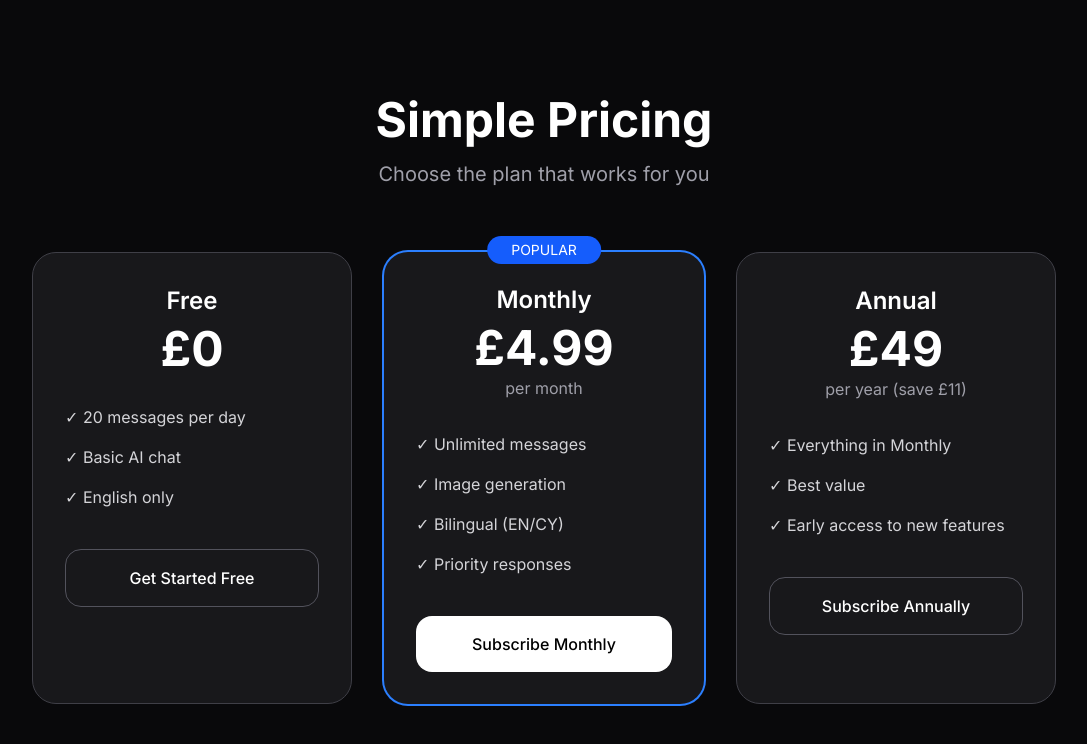
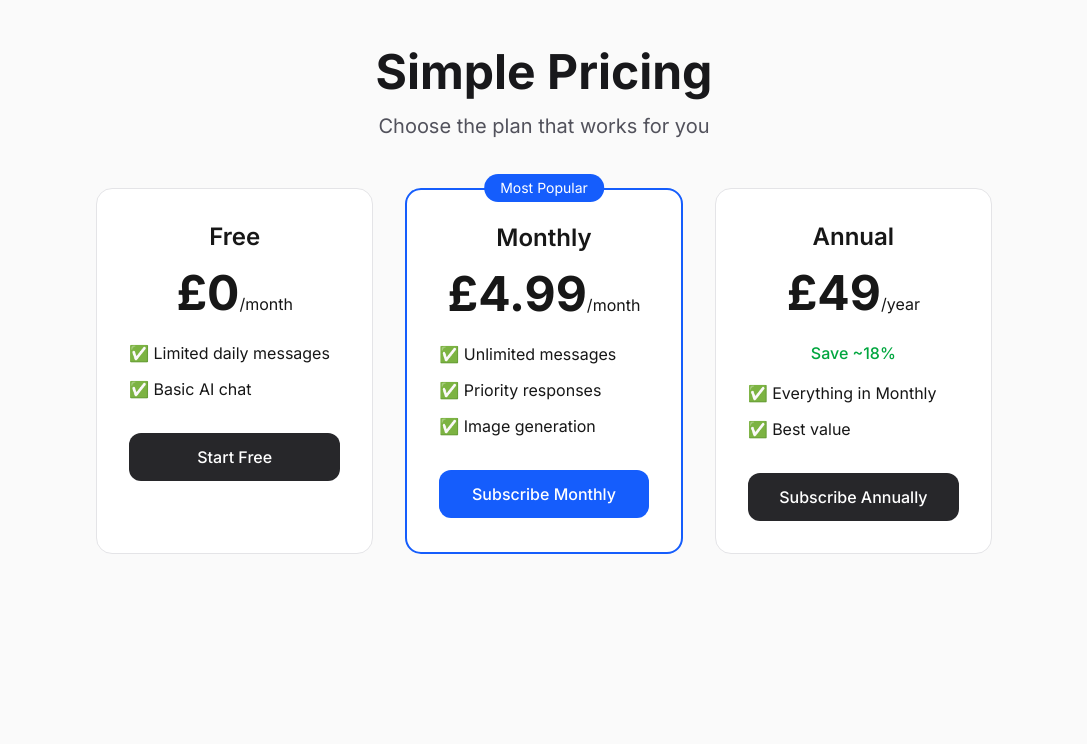
Before and after one commit to walesai/a-wales, a Next.js app: page /pricing in a window 1280 px wide. Shown: the top 744 px of the page, without its empty margins (96-1183 px from the left). Built offline with nearby package versions, Linux system fonts and the light colour scheme.

Commit message:
Update pricing page with better button handling

```diff
--- a/app/pricing/page.tsx
+++ b/app/pricing/page.tsx
@@ -1,67 +1,91 @@
 'use client';
 
-export default function PricingPage() {
-  const handleCheckout = async (plan: string) => {
+import { useState } from 'react';
+
+export default function Pricing() {
+  const [loading, setLoading] = useState<string | null>(null);
+
+  const handleCheckout = async (plan: 'monthly' | 'annual') => {
+    setLoading(plan);
+
     try {
-      const response = await fetch('/api/create-checkout-session', {
+      const res = await fetch('/api/create-checkout-session', {
         method: 'POST',
         headers: { 'Content-Type': 'application/json' },
         body: JSON.stringify({ plan }),
       });
 
-      const data = await response.json();
+      const data = await res.json();
+
       if (data.url) {
         window.location.href = data.url;
       } else {
-        alert('Error: No checkout URL received');
+        alert('No checkout URL received. Please check console (Option + ⌘ + J)');
+        console.error('No URL:', data);
       }
     } catch (error) {
-      alert('Error connecting to payment system. Please try again.');
+      console.error('Error:', error);
+      alert('Something went wrong. Check console for details.');
+    } finally {
+      setLoading(null);
     }
   };
 
   return (
-    <div className="min-h-screen bg-zinc-950 text-white py-24 px-6">
-      <div className="max-w-5xl mx-auto text-center">
-        <h1 className="text-5xl font-bold mb-4">Simple Pricing</h1>
-        <p className="text-xl text-zinc-400 mb-16">Choose the plan that works for you</p>
+    <div className="min-h-screen bg-zinc-50 py-12 px-4">
+      <div className="max-w-4xl mx-auto text-center">
+        <h1 className="text-5xl font-bold mb-4 text-zinc-900">Simple Pricing</h1>
+        <p className="text-xl text-zinc-600 mb-12">Choose the plan that works for you</p>
 
         <div className="grid md:grid-cols-3 gap-8">
-          <div className="bg-zinc-900 rounded-3xl p-8 border border-zinc-700">
-            <h3 className="text-2xl font-semibold mb-2">Free</h3>
-            <div className="text-5xl font-bold mb-8">£0</div>
-            <ul className="space-y-4 text-left mb-10 text-zinc-300">
-              <li>✓ 20 messages per day</li>
-              <li>✓ Basic AI chat</li>
-              <li>✓ English only</li>
+          {/* Free Plan */}
+          <div className="bg-white p-8 rounded-2xl border border-zinc-200">
+            <h3 className="text-2xl font-semibold mb-4">Free</h3>
+            <p className="text-5xl font-bold mb-6">£0<span className="text-base font-normal">/month</span></p>
+            <ul className="space-y-3 mb-8 text-left">
+              <li>✅ Limited daily messages</li>
+              <li>✅ Basic AI chat</li>
             </ul>
-            <a href="/chat" className="block w-full py-4 border border-zinc-600 rounded-2xl font-medium text-white">Get Started Free</a>
+            <a href="/chat" className="block w-full py-3 bg-zinc-800 text-white rounded-xl font-medium">
+              Start Free
+            </a>
           </div>
 
-          <div className="bg-zinc-900 rounded-3xl p-8 ring-2 ring-blue-500 relative">
-            <div className="absolute -top-4 left-1/2 -translate-x-1/2 bg-blue-600 text-white text-sm px-6 py-1 rounded-full">POPULAR</div>
-            <h3 className="text-2xl font-semibold mb-2">Monthly</h3>
-            <div className="text-5xl font-bold mb-1">£4.99</div>
-            <div className="text-zinc-400 mb-8">per month</div>
-            <ul className="space-y-4 text-left mb-10 text-zinc-300">
-              <li>✓ Unlimited messages</li>
-              <li>✓ Image generation</li>
-              <li>✓ Bilingual (EN/CY)</li>
-              <li>✓ Priority responses</li>
+          {/* Monthly */}
+          <div className="bg-white p-8 rounded-2xl border-2 border-blue-600 relative">
+            <div className="absolute -top-4 left-1/2 -translate-x-1/2 bg-blue-600 text-white text-sm px-4 py-1 rounded-full">Most Popular</div>
+            <h3 className="text-2xl font-semibold mb-4">Monthly</h3>
+            <p className="text-5xl font-bold mb-6">£4.99<span className="text-base font-normal">/month</span></p>
+            <ul className="space-y-3 mb-8 text-left">
+              <li>✅ Unlimited messages</li>
+              <li>✅ Priority responses</li>
+              <li>✅ Image generation</li>
             </ul>
-            <button onClick={() => handleCheckout('monthly')} className="block w-full py-4 bg-white text-black rounded-2xl font-medium">Subscribe Monthly</button>
+            <button
+              onClick={() => handleCheckout('monthly')}
+              disabled={loading === 'monthly'}
+              className="w-full py-3 bg-blue-600 hover:bg-blue-700 text-white rounded-xl font-medium disabled:opacity-50"
+            >
+              {loading === 'monthly' ? 'Processing...' : 'Subscribe Monthly'}
+            </button>
           </div>
 
-          <div className="bg-zinc-900 rounded-3xl p-8 border border-zinc-700">
-            <h3 className="text-2xl font-semibold mb-2">Annual</h3>
-            <div className="text-5xl font-bold mb-1">£49</div>
-            <div className="text-zinc-400 mb-8">per year (save £11)</div>
-            <ul className="space-y-4 text-left mb-10 text-zinc-300">
-              <li>✓ Everything in Monthly</li>
-              <li>✓ Best value</li>
-              <li>✓ Early access to new features</li>
+          {/* Annual */}
+          <div className="bg-white p-8 rounded-2xl border border-zinc-200">
+            <h3 className="text-2xl font-semibold mb-4">Annual</h3>
+            <p className="text-5xl font-bold mb-6">£49<span className="text-base font-normal">/year</span></p>
+            <p className="text-green-600 font-medium mb-4">Save ~18%</p>
+            <ul className="space-y-3 mb-8 text-left">
+              <li>✅ Everything in Monthly</li>
+              <li>✅ Best value</li>
             </ul>
-            <button onClick={() => handleCheckout('annual')} className="block w-full py-4 border border-zinc-600 rounded-2xl font-medium text-white">Subscribe Annually</button>
+            <button
+              onClick={() => handleCheckout('annual')}
+              disabled={loading === 'annual'}
+              className="w-full py-3 bg-zinc-800 hover:bg-black text-white rounded-xl font-medium disabled:opacity-50"
+            >
+              {loading === 'annual' ? 'Processing...' : 'Subscribe Annually'}
+            </button>
           </div>
         </div>
       </div>
```
